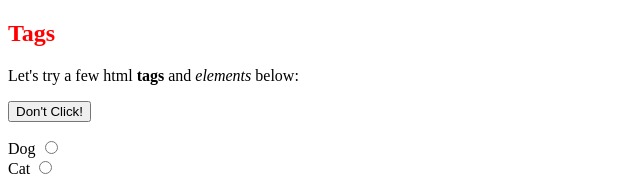
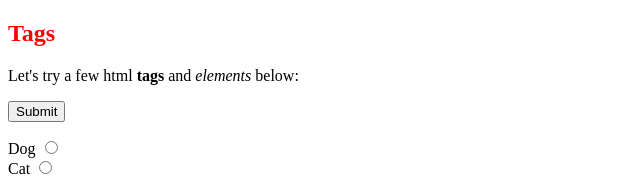
Before and after one commit to daudisa/daudisa.github.io, a plain HTML site: page tags.html in a window 1280 px wide. Shown: the top 191 px of the page, 0-640 px from the left. Drawn offline with Linux system fonts and the light colour scheme.

```diff
--- a/tags.html
+++ b/tags.html
@@ -2,8 +2,9 @@
 <html lang="en-US">
 <body>
     <h2 style="color:red">Tags </h2>
-    <p>Let's try a few html <b>tags</b> and <em>elements</em> below:</p>
-    <button type="button" onclick="alert('what do you want'?)">Don't Click!</button>
+<p>Let's try a few html <b>tags</b> and <em>elements</em> below:</p>
+    <button type="button">Submit</button>
+
 <p>
 <form>
     <label for="Dog">Dog</label>
```
